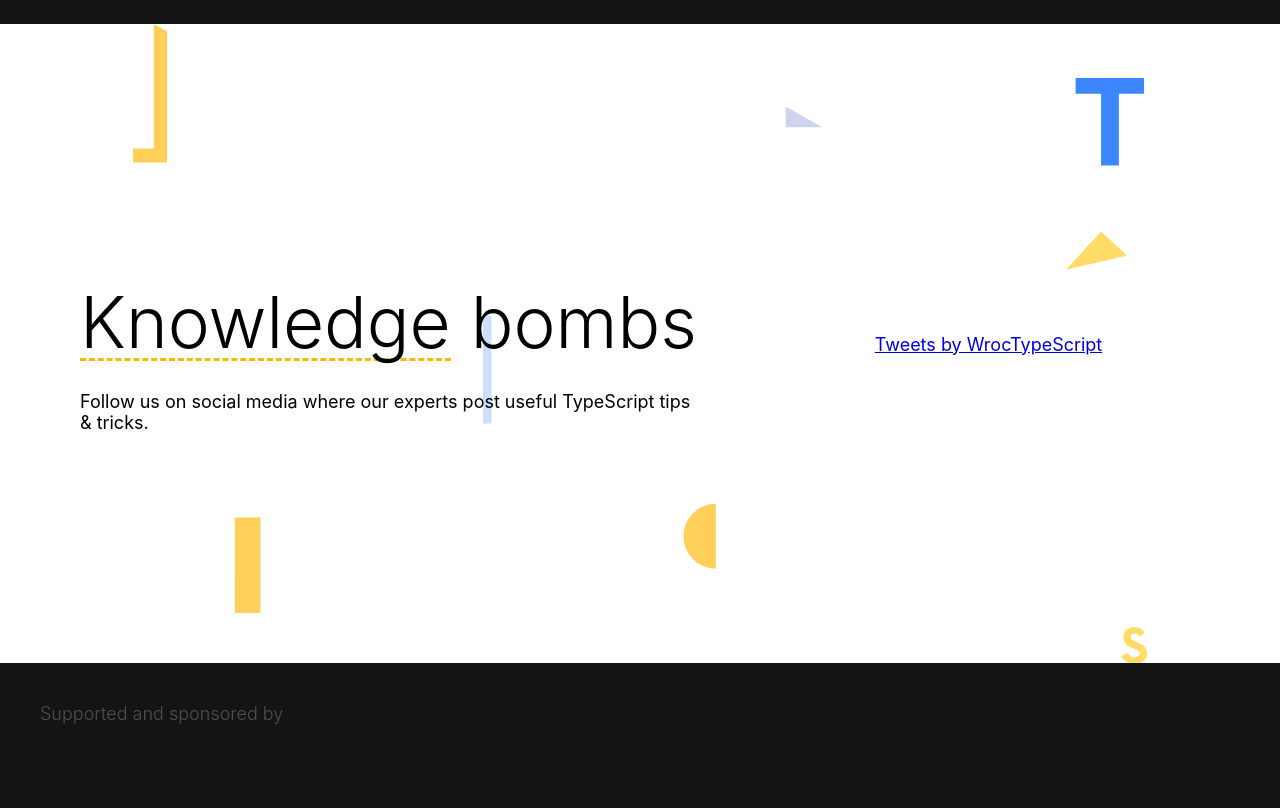
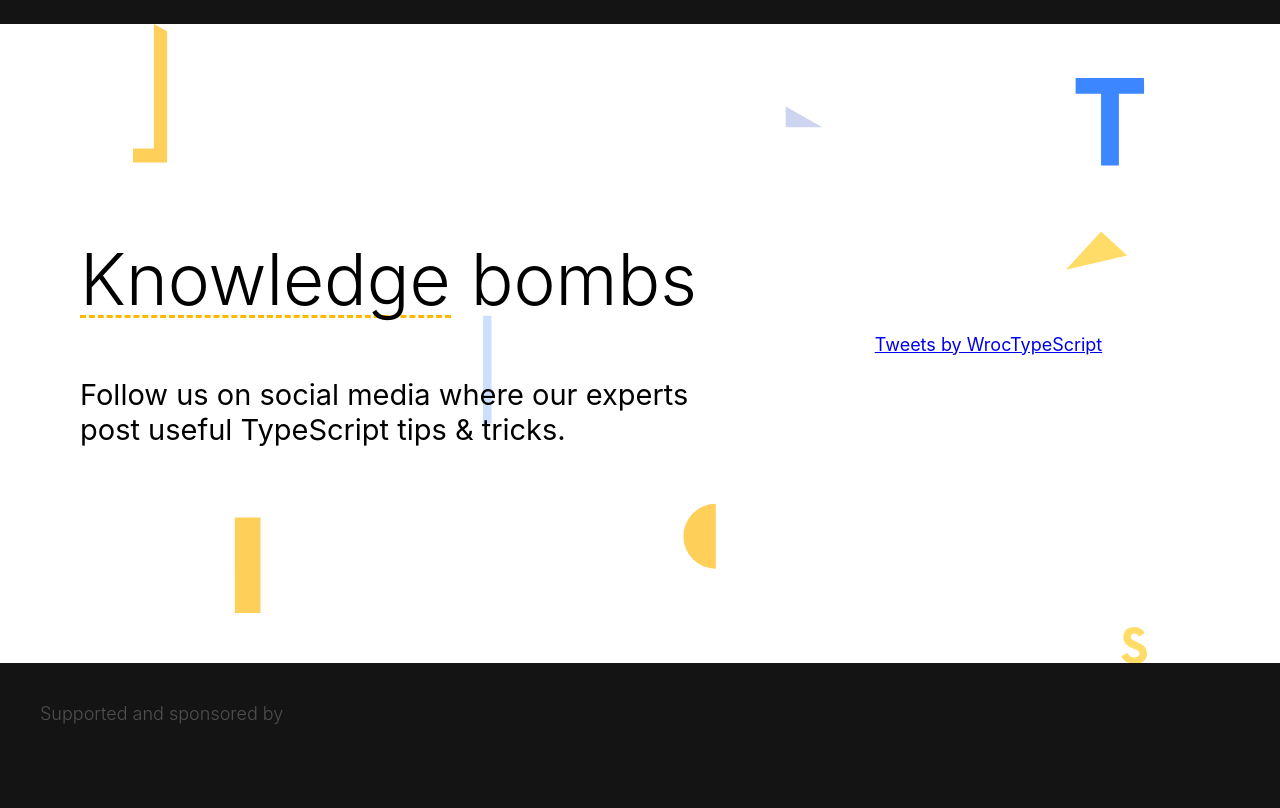
Before and after one commit to WrocTypeScript/website, a website built with Parcel: page src/index.html in a window 1280 px wide. Shown: the part 2160-2968 px from the top of the page. Built offline with nearby package versions, Linux system fonts and the light colour scheme; a web font is replaced by a local one.

Commit message:
Make all paragraphs look consistent

```diff
--- a/src/index.html
+++ b/src/index.html
@@ -181,7 +181,7 @@
     <section class="knowledge-bombs">
       <div class="half call-to-action">
         <h1 class="headline"><span class="text--underline">Knowledge</span> bombs</h1>
-        Follow us on social media where our experts post useful TypeScript tips & tricks.
+        <p>Follow us on social media where our experts post useful TypeScript tips & tricks.</p>
       </div>
       <div class="half twitter-feed">
         <div>
```
